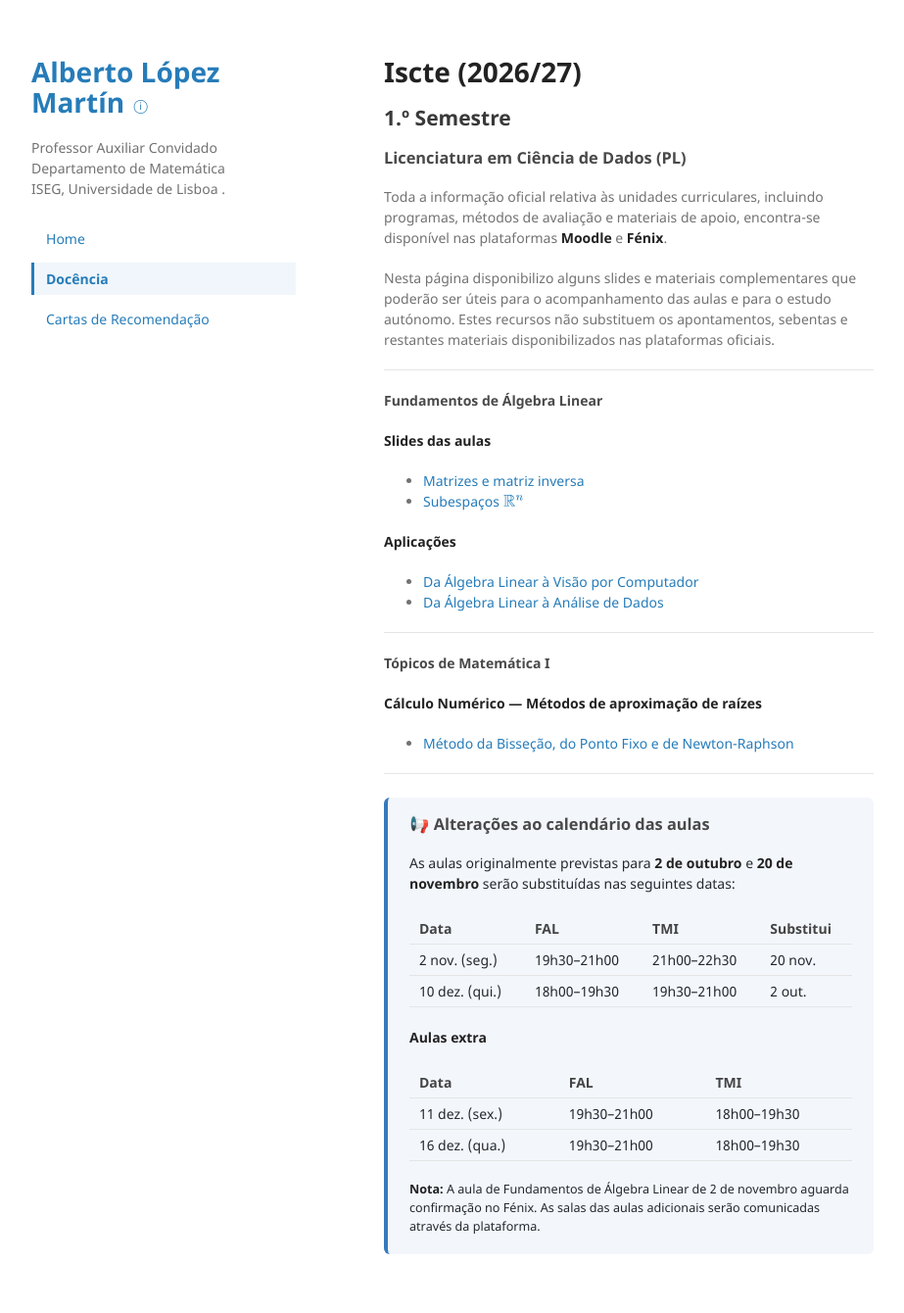
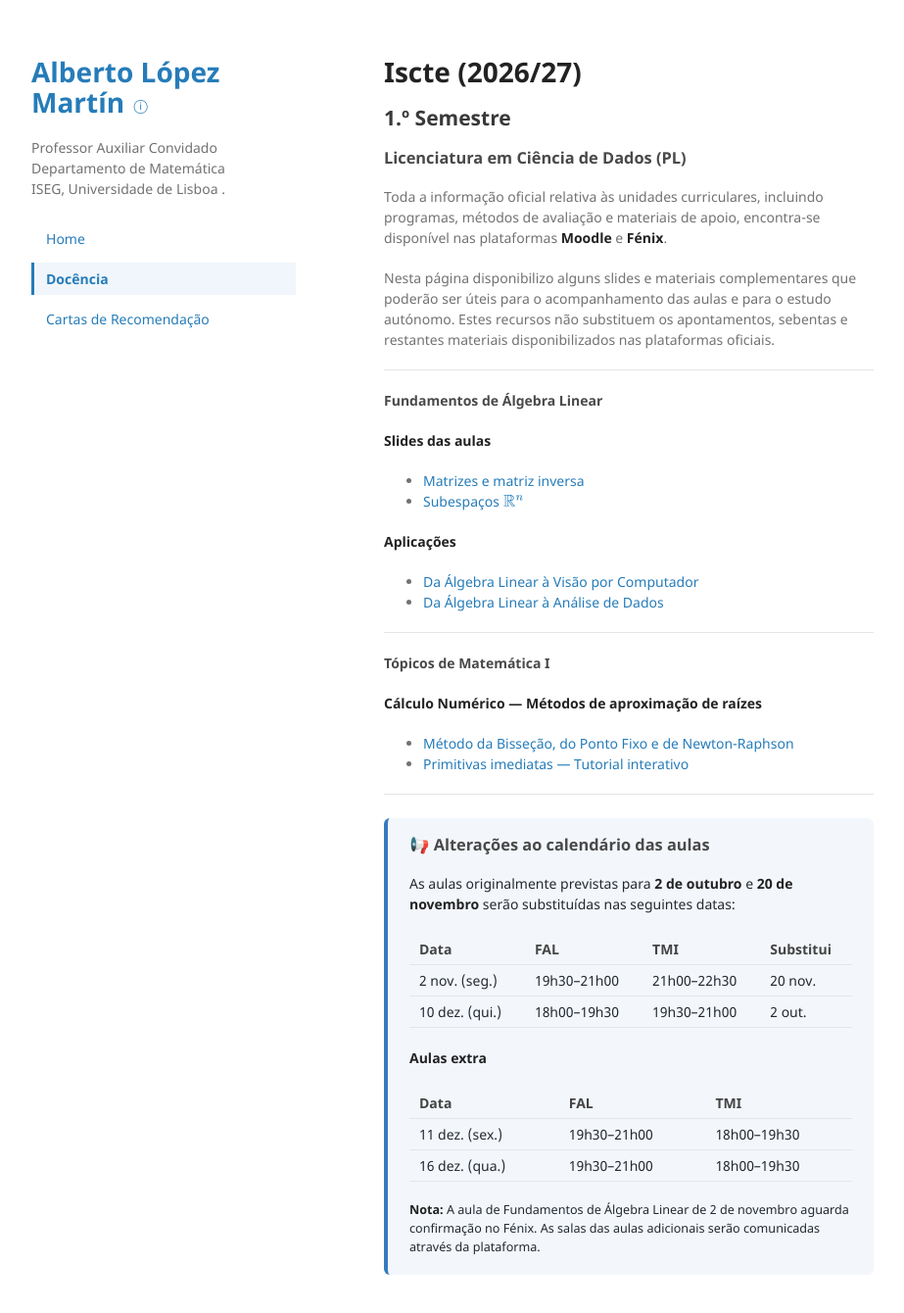
Before and after one commit to alopzmartin/alopzmartin.github.io, a Jekyll site: the page built from teaching/index.md, in a window 1280 px wide and 1375 px high. Shown: the top 1340 px of the window at 98% size, without its empty margins (178-1101 px from the left). Built offline with Jekyll 4.4.1, drawn with Linux system fonts in a browser that asks for light colours.

Commit message:
Update index.md

```diff
--- a/teaching/index.md
+++ b/teaching/index.md
@@ -35,6 +35,7 @@ Nesta página disponibilizo alguns slides e materiais complementares que poderã
 **Cálculo Numérico — Métodos de aproximação de raízes**
 
 - [Método da Bisseção, do Ponto Fixo e de Newton-Raphson]({{ '/teaching/slides/Metodos_Bissecao_Ponto_Fixo_Newton.pdf' | relative_url }})
+- [Primitivas imediatas — Tutorial interativo]({{ '/teaching/primitivas/' | relative_url }})
 
 ---
 
```
